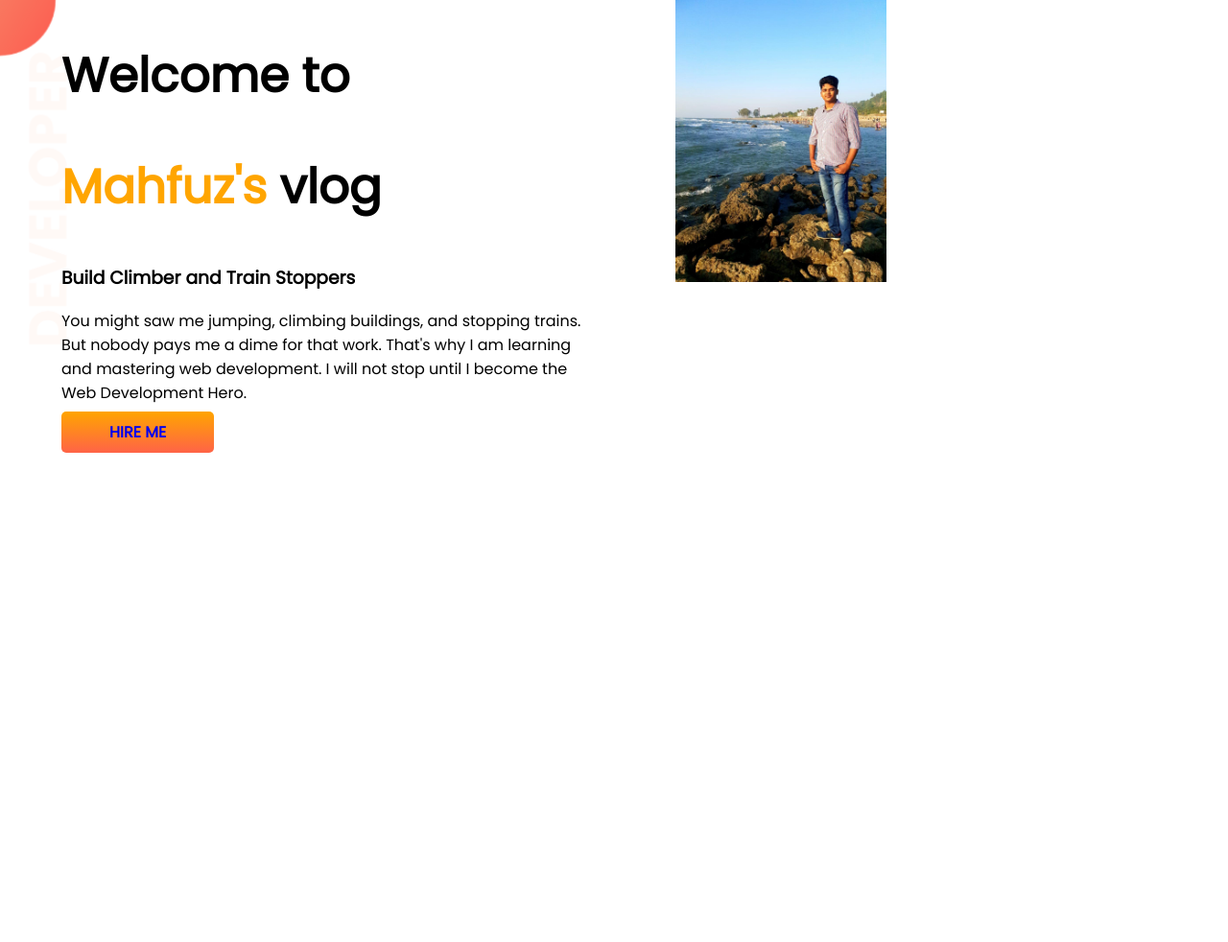
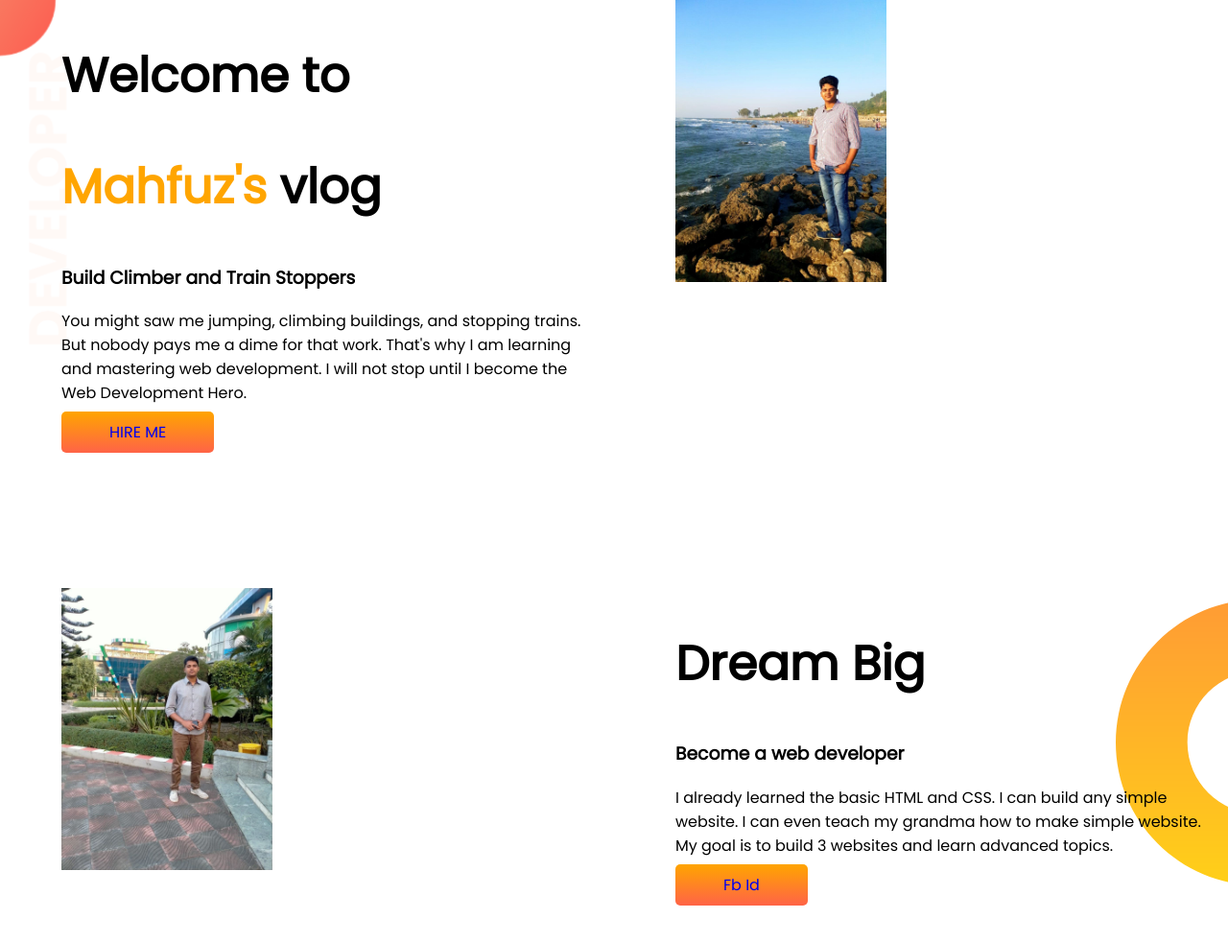
Before and after one commit to Mahfuz2286/Devloper-portfolio4, a plain HTML site: page index.html in a window 1280 px wide. Shown: the whole page at 96% size. Before the commit the page ends 800 px from the top, so only its background shows below. Drawn offline with Linux system fonts and the light colour scheme.

Commit message:
dream added

```diff
--- a/index.html
+++ b/index.html
@@ -31,6 +31,23 @@
             <img src="images/3.jpg" alt="">
         </div>
     </section>
+    <section class="dream-big">
+        <div class="half-width">
+            <img src="images/4.jpg" alt="">
+        </div>
+        <div class="half-width">
+
+            <h1>
+                Dream Big
+            </h1>
+            <h3>Become a web developer</h3>
+            <p>I already learned the basic HTML and CSS. I can build any simple website. I can even teach my grandma how
+                to make simple website. My goal is to build 3 websites and learn advanced topics.</p>
+            <a class="link-button" target="_blank" href="https://www.facebook.com/mahfuz.sarkar.39/">Fb Id</a>
+        </div>
+
+    </section>
+
 </body>
 
 </html>
--- a/style.css
+++ b/style.css
@@ -10,6 +10,7 @@ h1{
 }
 section{
     display: flex;
+    margin-bottom: 150px;
 }
 .half-width{
 width: 50%;
@@ -24,9 +25,14 @@ padding-right: 2%;
     text-decoration: none;
     padding: 10px 50px;
     border-radius: 5px;
-    font-weight: 700;
+    font-weight: 70;
 }
 .top-banner{
     background-image: url(images/top-banner.png);
     background-repeat: no-repeat;
 }
+.dream-big{
+    background-image: url(images/dream-bg.png);
+    background-repeat: no-repeat;
+    background-position: right;
+}
```
